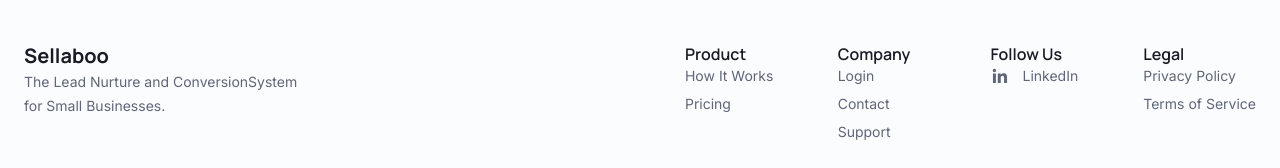
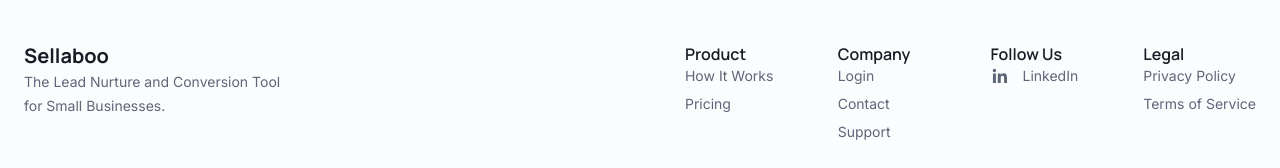
Before and after one commit to Sellaboo-dev/sellaboo-marketing, a Next.js app: page / in a window 1280 px wide. Shown: the part 8939-9107 px from the top of the page. Built offline with nearby package versions, Linux system fonts and the light colour scheme.

Commit message:
Corrected typo in footer text.

```diff
--- a/components/layout/SiteFooter.tsx
+++ b/components/layout/SiteFooter.tsx
@@ -10,7 +10,7 @@
                     </h3>
 
                     <p className="mt-4 text-sm leading-6 text-[#5F6678]">
-                        The Lead Nurture and ConversionSystem
+                        The Lead Nurture and Conversion Tool
                         <br />
                         for Small Businesses.
                     </p>
```
